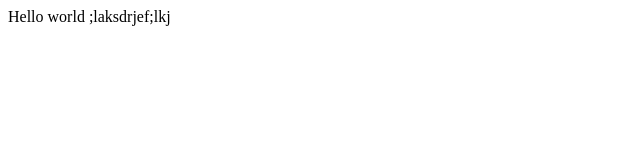
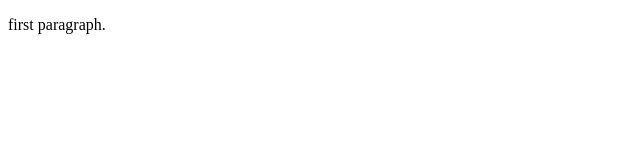
Before and after one commit to d33z33/learning-git, a plain HTML site: page index.html in a window 1280 px wide. Shown: the whole page, without its empty margins (0-640 px from the left). Drawn offline with Linux system fonts and the light colour scheme.

Commit message:
Update index.html

```diff
--- a/index.html
+++ b/index.html
@@ -1,4 +1,9 @@
+<!DOCTYPE html>
 <html>
-Hello world
-;laksdrjef;lkj
+<head>
+<title>Page Title</title>
+</head>
+<body>
+  <p>first paragraph.</p>
+</body>
 </html>
```
